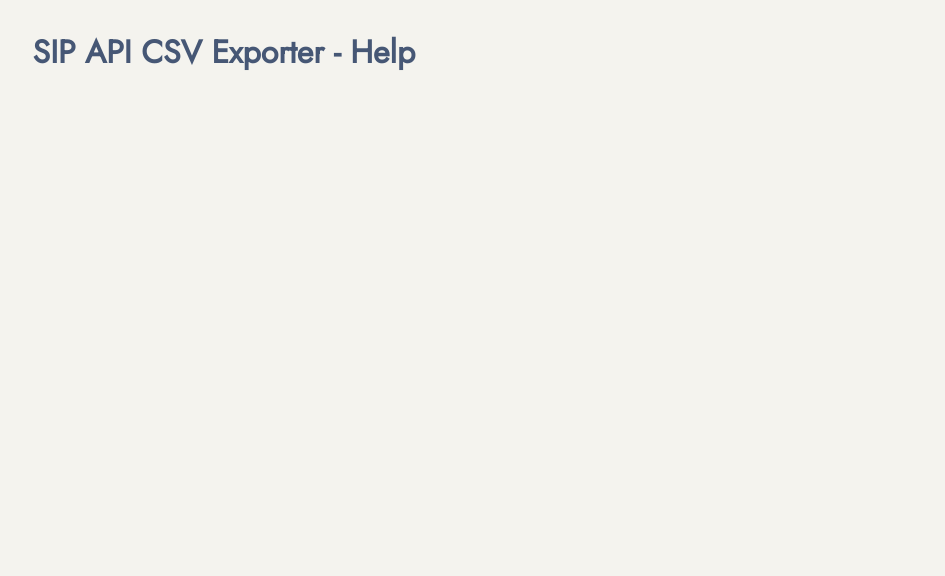
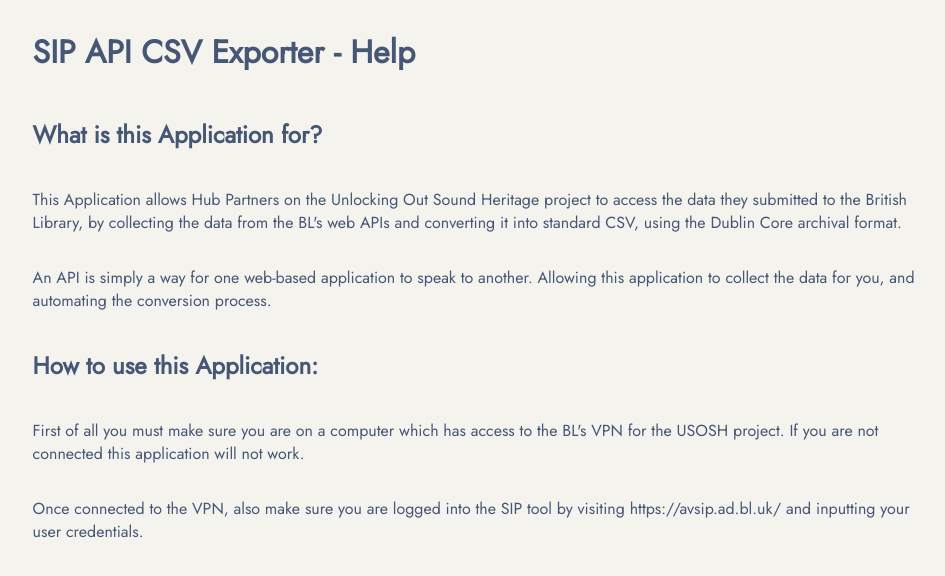
Before and after one commit to davidpye/SIPtoCSV, a website built with Parcel: page help.html in a window 1280 px wide. Shown: the whole page, without its empty margins (165-1110 px from the left). Built offline with nearby package versions, Linux system fonts and the light colour scheme.

Commit message:
Adding Help Page

```diff
--- a/help.html
+++ b/help.html
@@ -13,5 +13,11 @@
   </head>
   <body>
       <h1>SIP API CSV Exporter - Help</h1>
+      <h2>What is this Application for?</h2>
+      <p>This Application allows Hub Partners on the Unlocking Out Sound Heritage project to access the data they submitted to the British Library, by collecting the data from the BL's web APIs and converting it into standard CSV, using the Dublin Core archival format.</p>
+      <p>An API is simply a way for one web-based application to speak to another. Allowing this application to collect the data for you, and automating the conversion process.</p>
+      <h2>How to use this Application:</h2>
+      <p>First of all you must make sure you are on a computer which has access to the BL's VPN for the USOSH project. If you are not connected this application will not work.</p>
+      <p>Once connected to the VPN, also make sure you are logged into the SIP tool by visiting https://avsip.ad.bl.uk/ and inputting your user credentials.</p>
   </body>
 </html>
--- a/package.json
+++ b/package.json
@@ -4,8 +4,8 @@
   "description": "",
   "scripts": {
     "test": "echo \"Error: no test specified\" && exit 1",
-    "dev": "parcel index.html",
-    "build": "parcel build index.html"
+    "dev": "parcel *.html",
+    "build": "parcel build *.html"
   },
   "author": "",
   "license": "ISC",
--- a/styles.css
+++ b/styles.css
@@ -6,6 +6,16 @@
 --alabaster: #F4F3EE;*/
 
 h1 {
+  font-family: "Jost", sans-serif;
+  width: 70%;
+  text-align: left;
+}
+h2 {
+  font-family: "Jost", sans-serif;
+  width: 70%;
+  text-align: left;
+}
+p {
   font-family: "Jost", sans-serif;
   width: 70%;
   text-align: left;
```
